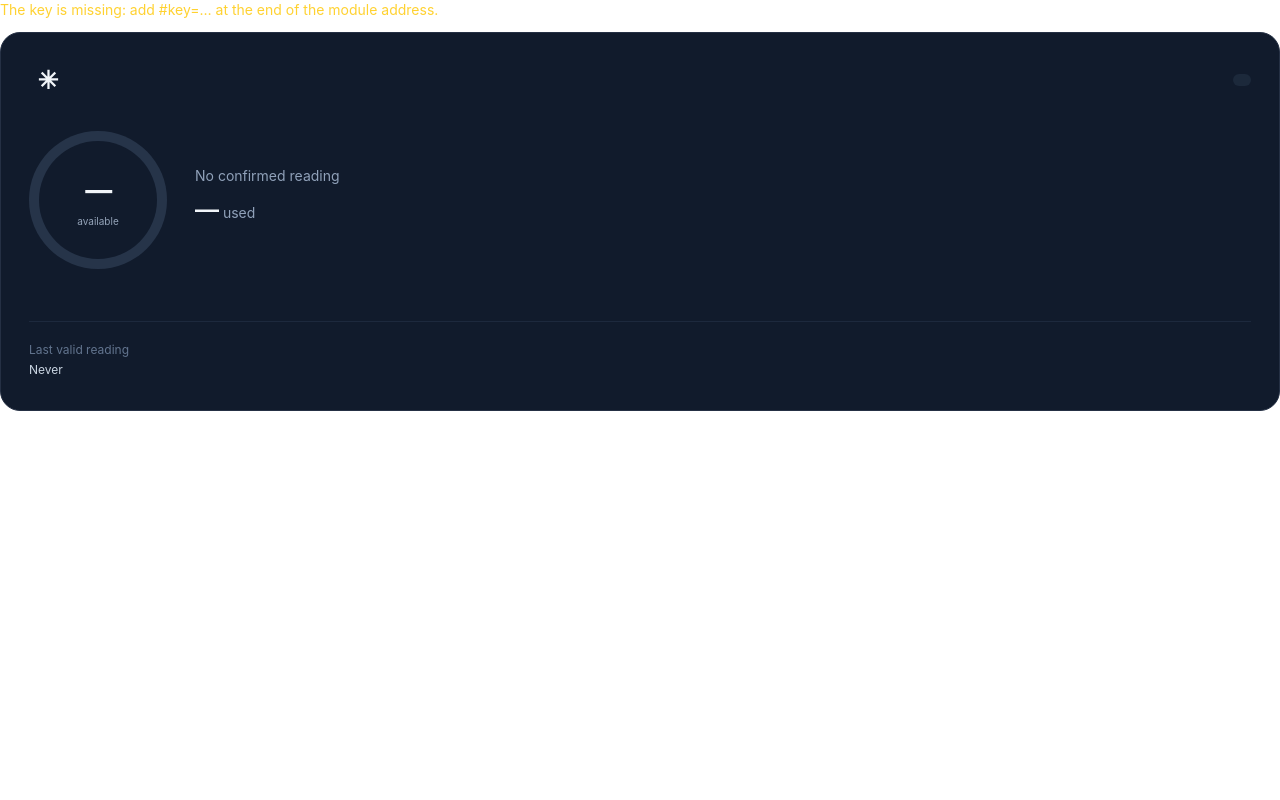
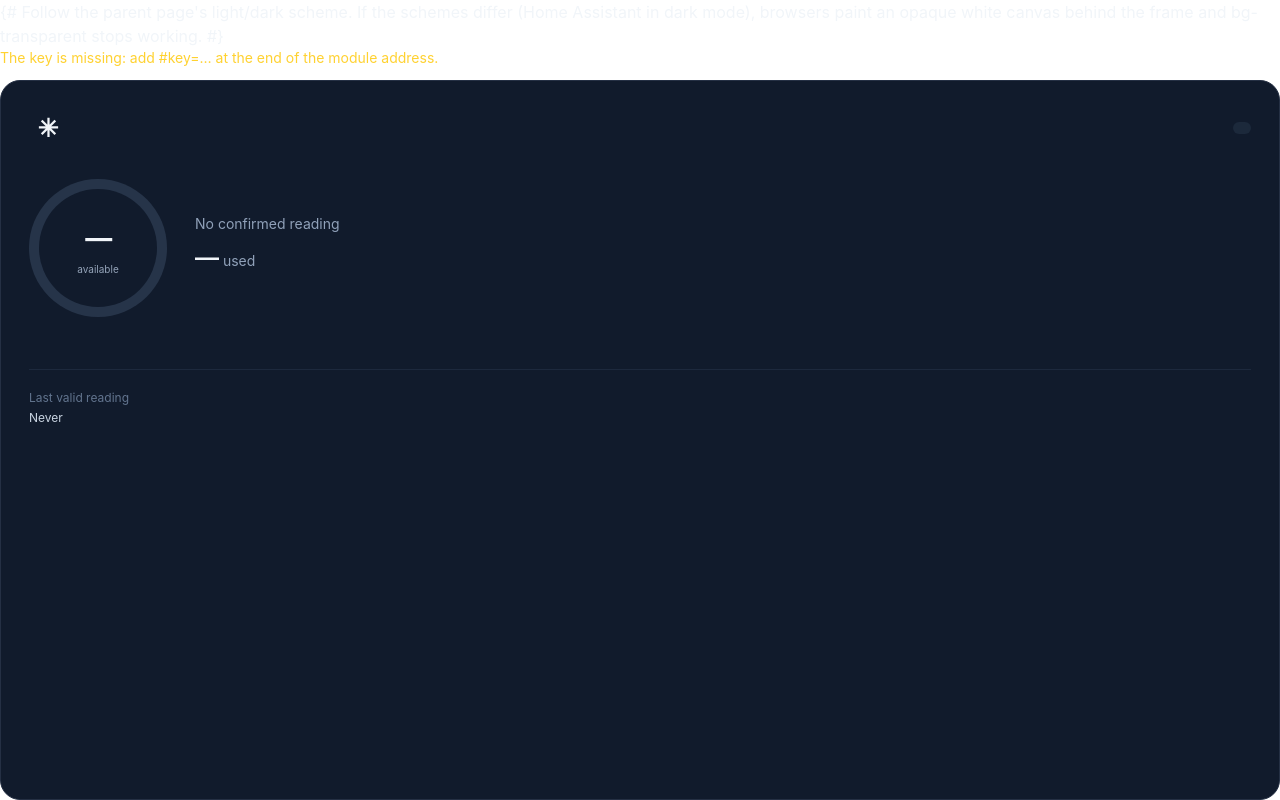
Before and after one commit to cmorato-dev/TokenDash, a Django app: template templates/dashboard/embed.html in a window 1280 px wide. Run offline with Django 5.2, Linux system fonts and the light colour scheme; the template is opened without the code that fills it: values that come from a table or form of the project are taken from there, others are empty; data comes from the database, SQL or seed files in the repository; style sheets or scripts are compiled from the project's sources; parts of the project's set-up code (start-up, migrations or seed data) failed here and were passed over.

Commit message:
Home Assistant embed: follow the parent color scheme and fill the frame
With Home Assistant in dark mode the parent page uses a dark color scheme
while the embedded module had none, so browsers painted an opaque white
canvas behind the iframe and bg-transparent stopped working (white strip
and white corners under the panel). Declaring "light dark" makes the frame
follow the parent's scheme, and the panel now fills the whole frame so no
gap shows whatever the card height.

Co-Authored-By: Claude Opus 5.5 <noreply@anthropic.com>
Claude-Session: https://claude.ai/code/session_018RkTXoEsV6Z5Zu3cXHCrSg

```diff
--- a/templates/dashboard/embed.html
+++ b/templates/dashboard/embed.html
@@ -8,6 +8,15 @@
   <meta charset="utf-8">
   <meta name="viewport" content="width=device-width,initial-scale=1">
   <meta name="referrer" content="no-referrer">
+  {# Follow the parent page's light/dark scheme. If the schemes differ (Home Assistant in dark mode),
+     browsers paint an opaque white canvas behind the frame and bg-transparent stops working. #}
+  <meta name="color-scheme" content="light dark">
+  <style>
+    /* The module fills the whole frame, so no strip shows below it whatever the card height. */
+    html, body[data-embed] { height: 100%; }
+    body[data-embed] { display: flex; flex-direction: column; }
+    body[data-embed] > .panel { flex: 1 0 auto; }
+  </style>
   <title>TokenDash · {% if provider %}{{ provider.get_provider_display }}{% else %}{% translate "Limits over time" %}{% endif %}</title>
   <link rel="stylesheet" href="{% static 'css/app.css' %}">
 </head>
```
